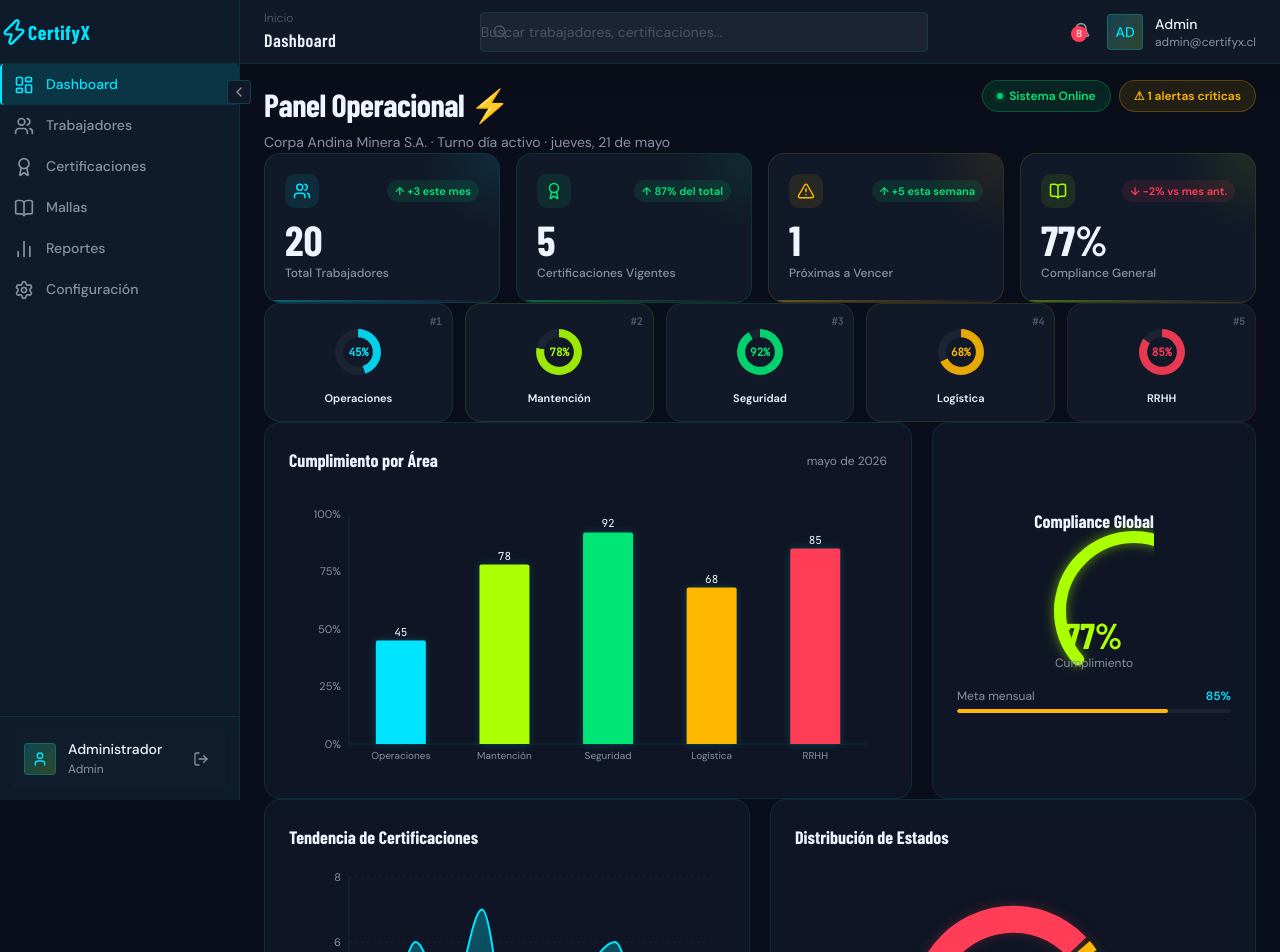
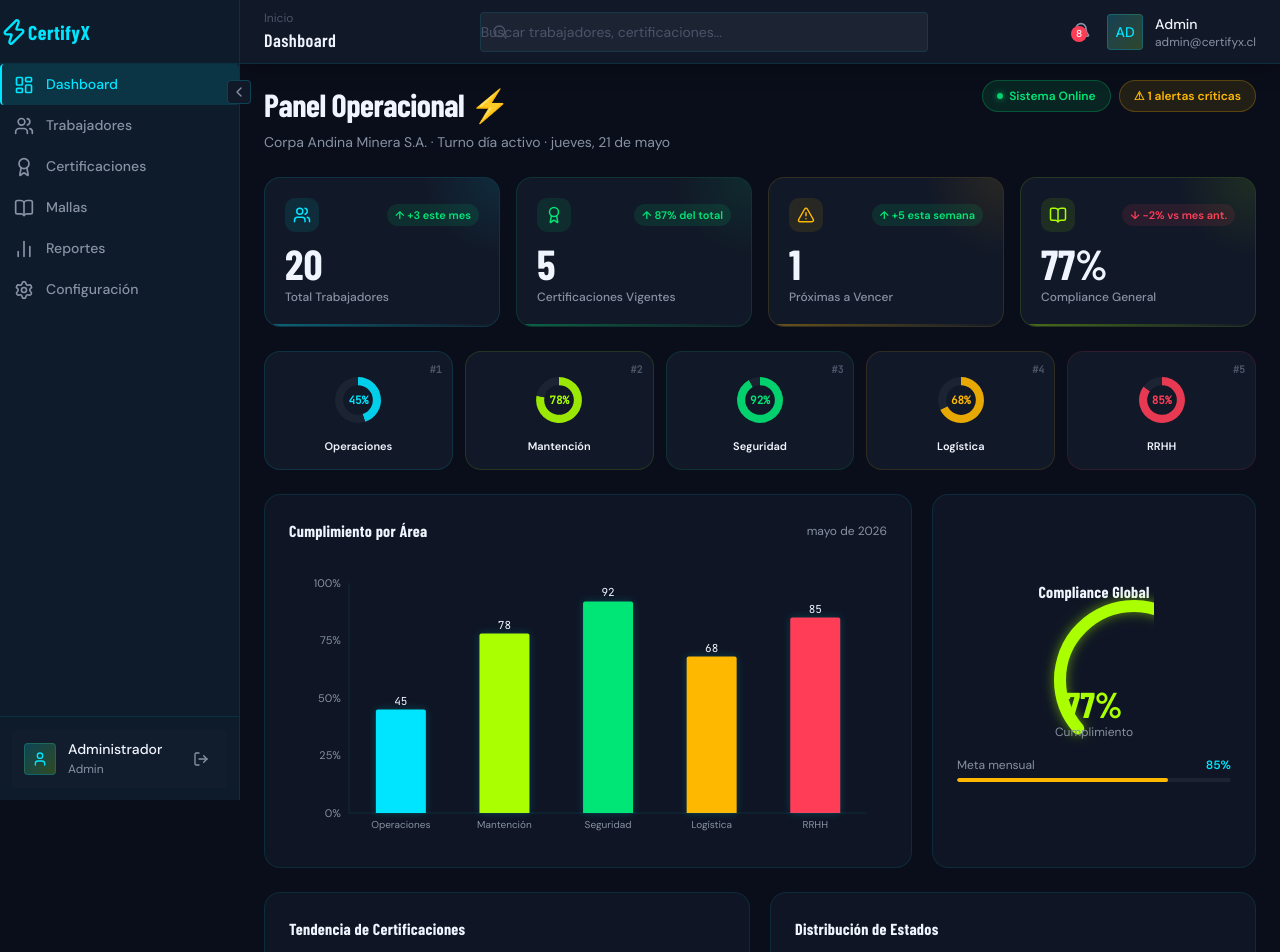
Before and after one commit to leandrodesignux-ux/Certify, a React (Vite) app: page /dashboard in a window 1280 px wide. Shown: the top 952 px of the page. Built offline with nearby package versions, Linux system fonts and the light colour scheme.

Commit message:
Dashboard visual consistency: gap spacing, KPI grid, Card borderRadius 16px, h3 styles

```diff
--- a/src/components/ui/Card.tsx
+++ b/src/components/ui/Card.tsx
@@ -29,11 +29,11 @@ export function Card({
     backgroundColor: 'rgba(17,24,39,0.8)',
     backdropFilter: 'blur(12px)',
     border: '1px solid rgba(0,229,255,0.1)',
-    borderRadius: '12px',
+    borderRadius: '16px',
   } : {
     backgroundColor: '#111827',
     border: '1px solid rgba(0,229,255,0.1)',
-    borderRadius: '12px',
+    borderRadius: '16px',
   };
 
   return (
--- a/src/pages/Dashboard.tsx
+++ b/src/pages/Dashboard.tsx
@@ -32,7 +32,7 @@ export function Dashboard() {
   const criticalAlerts = mockAlerts?.filter(a => (a.diasRestantes ?? 0) < 0).length ?? 0;
 
   return (
-    <div className="space-y-6">
+    <div style={{ display: 'flex', flexDirection: 'column', gap: '24px' }}>
       {/* Page Title */}
       <motion.div
         custom={0}
@@ -66,7 +66,7 @@ export function Dashboard() {
         variants={sectionVariants}
         initial="hidden"
         animate="visible"
-        className="grid grid-cols-1 md:grid-cols-2 lg:grid-cols-4 gap-4"
+        style={{ display: 'grid', gridTemplateColumns: 'repeat(4, 1fr)', gap: '16px' }}
       >
         <StatsCard
           value={mockStats.totalWorkers}
@@ -118,7 +118,7 @@ export function Dashboard() {
         {/* Columna izquierda: "Cumplimiento por Área" */}
         <Card variant="glass" style={{ borderRadius: '16px', padding: '24px' }}>
           <div style={{ display: 'flex', alignItems: 'center', justifyContent: 'space-between', marginBottom: '20px' }}>
-            <h3 style={{ fontFamily: '"Barlow Condensed", sans-serif', fontSize: '18px', fontWeight: 700, color: '#F0F4FF' }}>
+            <h3 style={{ fontFamily: '"Barlow Condensed", sans-serif', fontSize: '16px', fontWeight: 700, color: '#F0F4FF', letterSpacing: '0.3px', display: 'flex', alignItems: 'center', gap: '8px' }}>
               Cumplimiento por Área
             </h3>
             <span style={{ fontSize: '12px', color: '#8892A4' }}>{new Date().toLocaleDateString('es-CL', { month: 'long', year: 'numeric' })}</span>
@@ -128,7 +128,7 @@ export function Dashboard() {
 
         {/* Columna derecha: Gauge de compliance global */}
         <Card variant="glass" style={{ borderRadius: '16px', padding: '24px', display: 'flex', flexDirection: 'column', alignItems: 'center', justifyContent: 'center' }}>
-          <h3 style={{ fontFamily: '"Barlow Condensed", sans-serif', fontSize: '18px', fontWeight: 700, color: '#F0F4FF', marginBottom: '16px', textAlign: 'center' }}>
+          <h3 style={{ fontFamily: '"Barlow Condensed", sans-serif', fontSize: '16px', fontWeight: 700, color: '#F0F4FF', letterSpacing: '0.3px', marginBottom: '16px', textAlign: 'center' }}>
             Compliance Global
           </h3>
           <ComplianceGauge score={avgCompliance} />
@@ -154,14 +154,14 @@ export function Dashboard() {
       >
         {/* Tendencia Anual */}
         <Card variant="glass" style={{ borderRadius: '16px', padding: '24px' }}>
-          <h3 style={{ fontFamily: '"Barlow Condensed", sans-serif', fontSize: '18px', fontWeight: 700, color: '#F0F4FF', marginBottom: '16px' }}>
+          <h3 style={{ fontFamily: '"Barlow Condensed", sans-serif', fontSize: '16px', fontWeight: 700, color: '#F0F4FF', letterSpacing: '0.3px', marginBottom: '16px', display: 'flex', alignItems: 'center', gap: '8px' }}>
             Tendencia de Certificaciones
           </h3>
           <CertTrendChart />
         </Card>
         {/* Distribución de estados */}
         <Card variant="glass" style={{ borderRadius: '16px', padding: '24px' }}>
-          <h3 style={{ fontFamily: '"Barlow Condensed", sans-serif', fontSize: '18px', fontWeight: 700, color: '#F0F4FF', marginBottom: '16px' }}>
+          <h3 style={{ fontFamily: '"Barlow Condensed", sans-serif', fontSize: '16px', fontWeight: 700, color: '#F0F4FF', letterSpacing: '0.3px', marginBottom: '16px', display: 'flex', alignItems: 'center', gap: '8px' }}>
             Distribución de Estados
           </h3>
           <StatusDonutChart />
```
